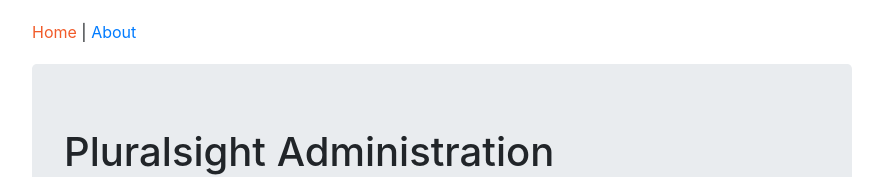
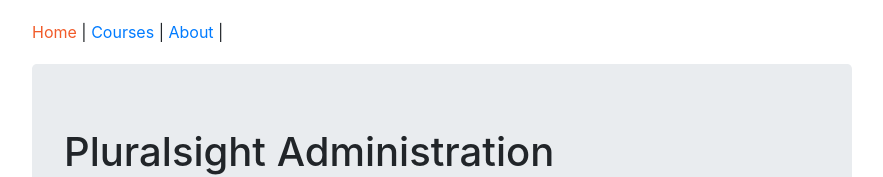
Before and after one commit to SunnyAjimalJS/Course-Administration-App, a React app: page / in a window 1280 px wide. Shown: the top 177 px of the page, without its empty margins (198-1081 px from the left). Built offline with nearby package versions, Linux system fonts and the light colour scheme; the HTML template or start-up script is replaced by a standard one.

Commit message:
Header updated with Courses page link, initial App structure complete!

```diff
--- a/src/Components/Common/Header.js
+++ b/src/Components/Common/Header.js
@@ -10,9 +10,14 @@
         Home
       </NavLink>
       {" | "}
+      <NavLink to="/courses" activeStyle={activeStyle}>
+        Courses
+      </NavLink>
+      {" | "}
       <NavLink to="/about" activeStyle={activeStyle}>
         About
       </NavLink>
+      {" | "}
     </nav>
   );
 };
```
